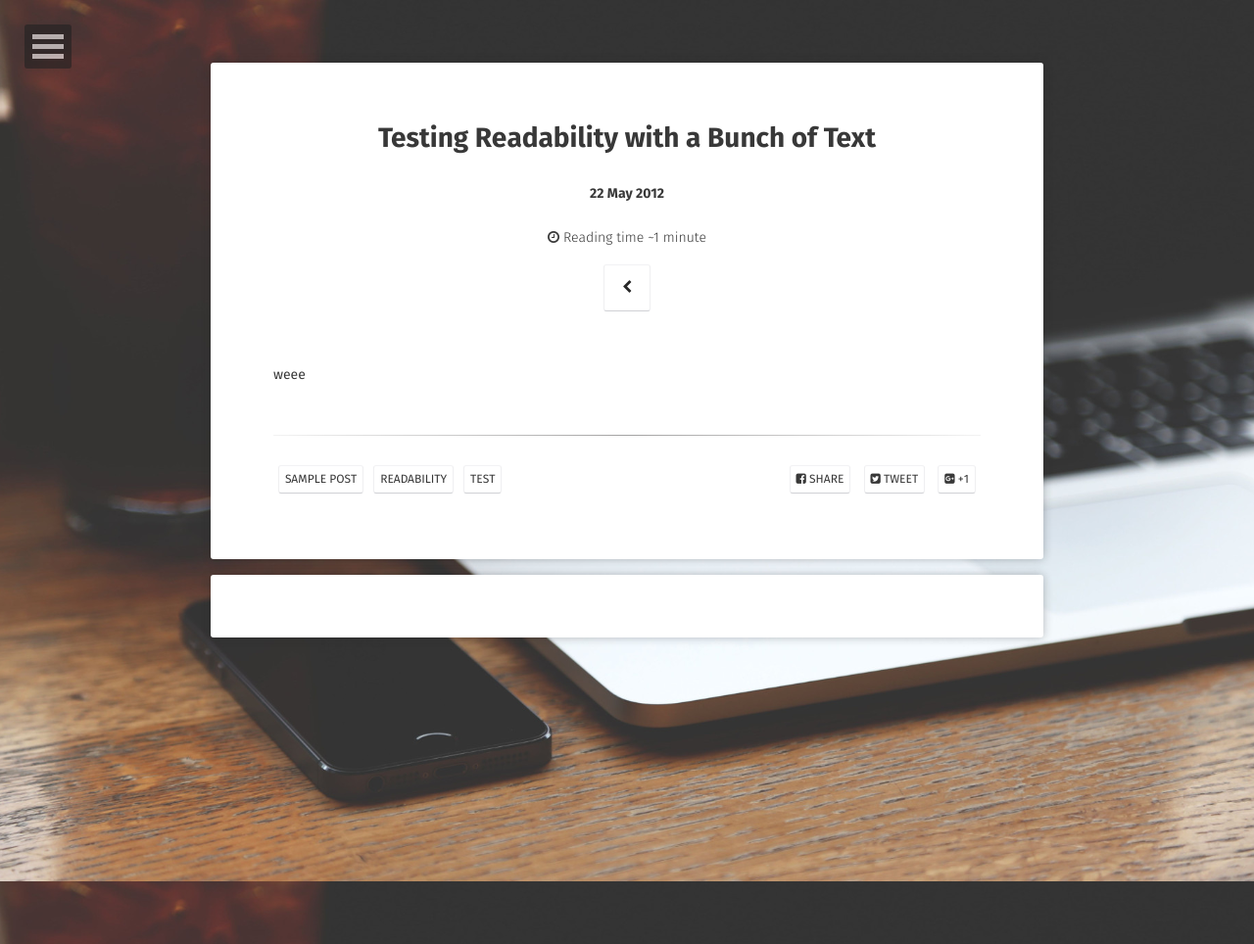
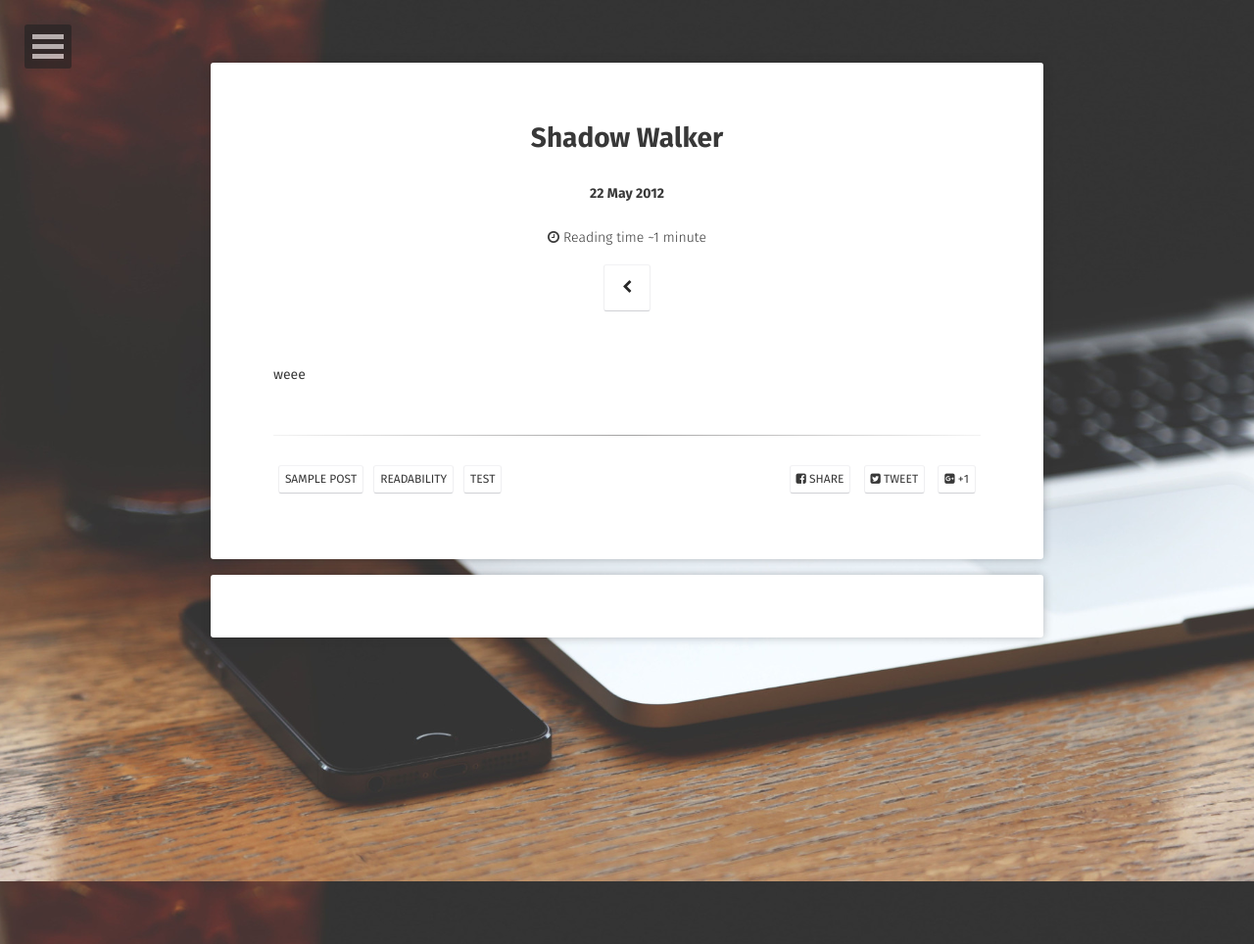
Before and after one commit to LeSmurk/CraigieDev, a Jekyll site: the page built from _posts/2012-05-22-readability-post - Copy.md, in a window 1280 px wide. Shown: the whole page at 98% size. Built offline with Jekyll 4.4.1, drawn with Linux system fonts in a browser that asks for light colours; some web fonts are replaced; comment, search, counter and statistics services are not loaded.

Commit message:
Update 2012-05-22-readability-post - Copy.md

```diff
--- a/_posts/2012-05-22-readability-post - Copy.md
+++ b/_posts/2012-05-22-readability-post - Copy.md
@@ -1,8 +1,7 @@
 ---
 layout: post
-title: "Testing Readability with a Bunch of Text"
-date: 2012-05-22
-excerpt: "A ton of text to test readability."
+title: "Shadow Walker"
+excerpt: "Solo 48 hour game jam game"
 project: true
 tags: [sample post, readability, test]
 comments: true
```
